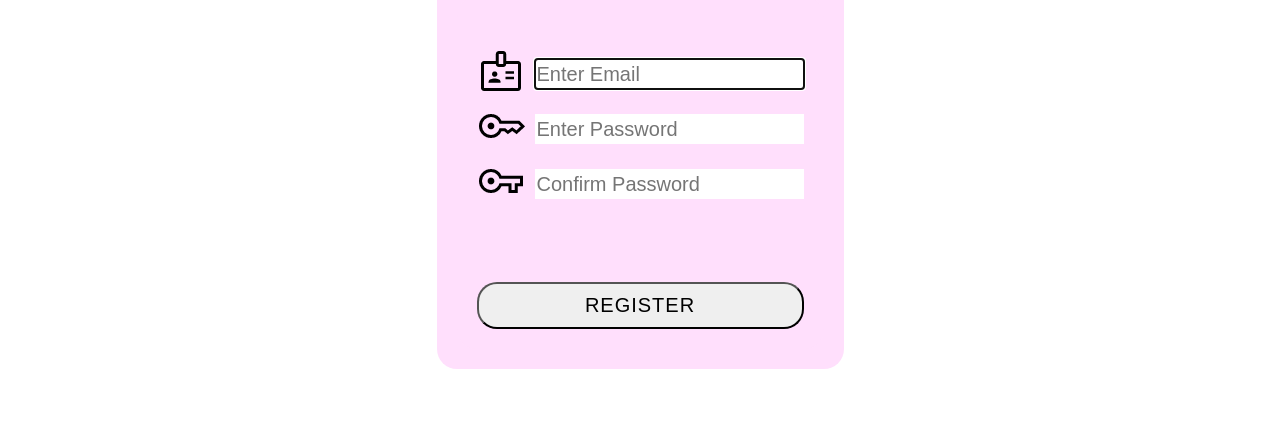
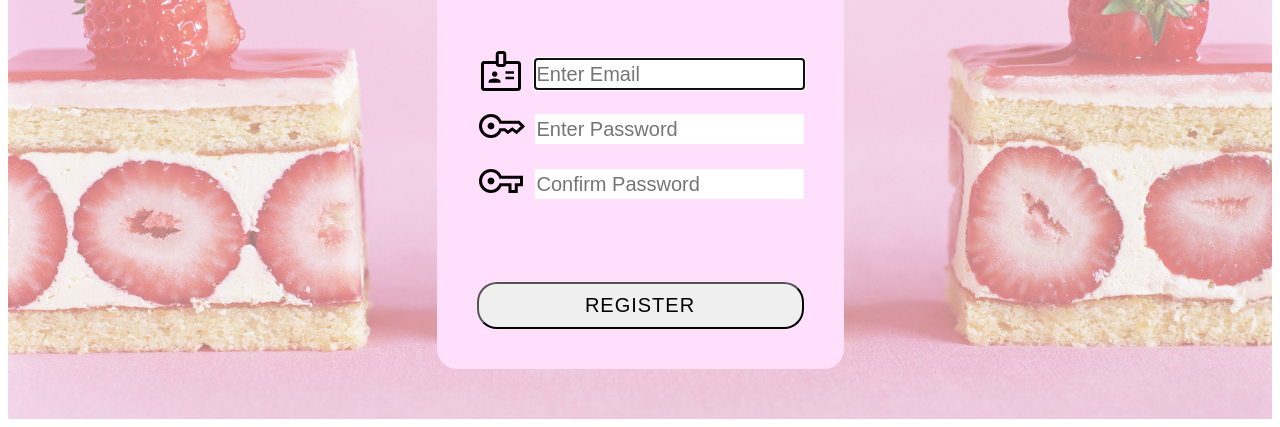
Before and after one commit to FrostyLancers/Project-Web, a plain HTML site: page Register.html in a window 1280 px wide. Shown: the part 401-828 px from the top of the page. Drawn offline with Linux system fonts and the light colour scheme; the site is published under a folder, as on GitHub Pages, so addresses that start at the root find nothing.

Commit message:
Change BG Register Page

```diff
--- a/CSS/Register.css
+++ b/CSS/Register.css
@@ -64,7 +64,7 @@ body{
 
 .Register_Forum::before{
     content: "";
-    background-image: url(/Images/Food_Register4.jpg);
+    background-image: url(../Images/Food_Register4.jpg);
     background-size: 100%;
     position: absolute;
     top: 0px;
```
